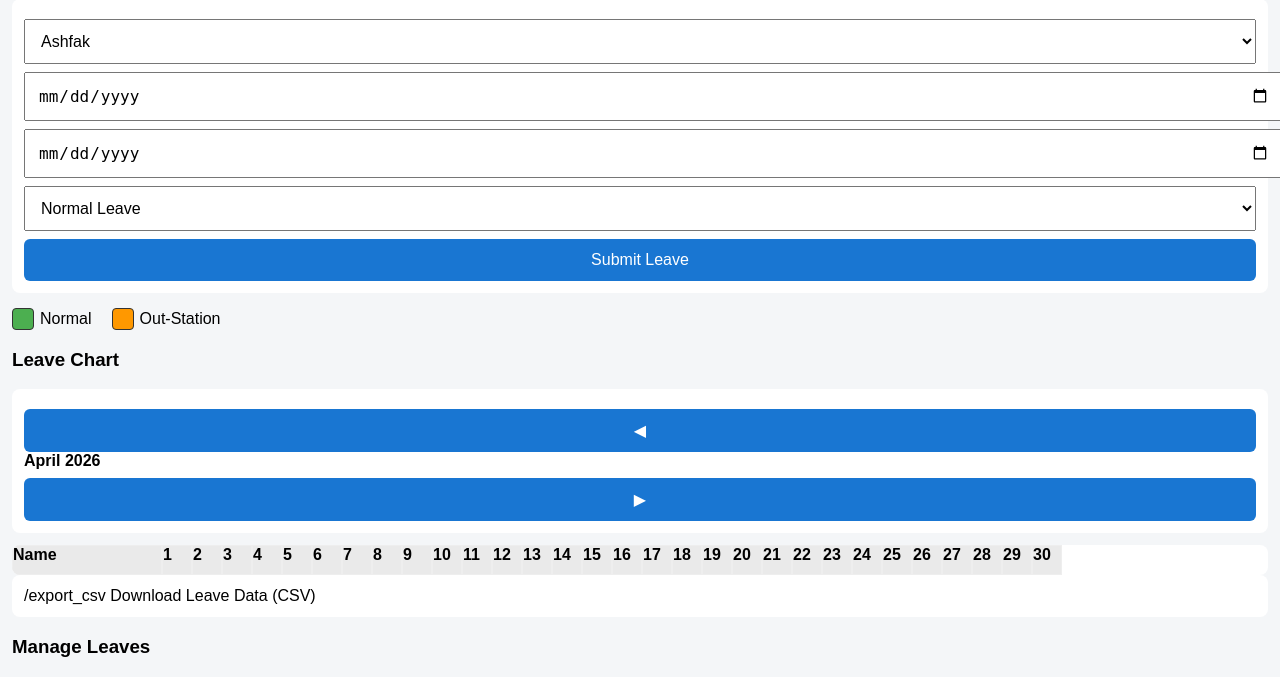
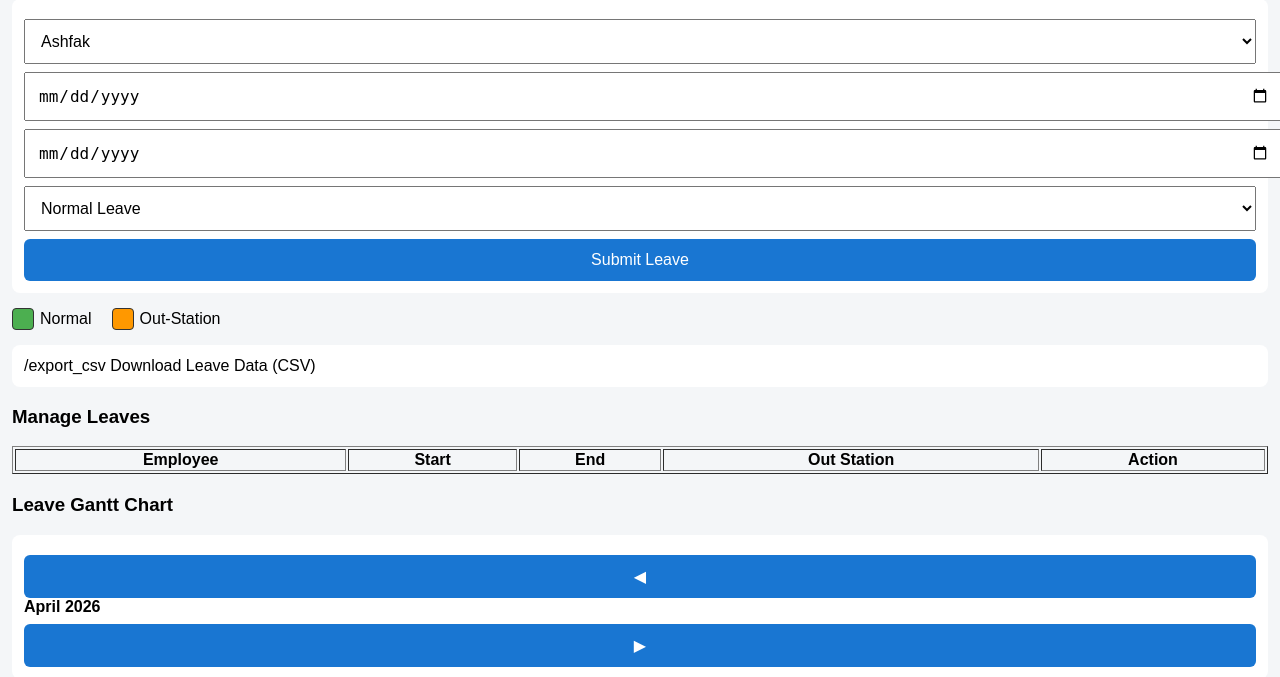
Before and after one commit to snehavinod1/leave-app, a Flask app: page / in a window 1280 px wide. Shown: the part 81-758 px from the top of the page. Run offline with Flask 3, Linux system fonts and the light colour scheme; data comes from the database, SQL or seed files in the repository; data that the repository does not hold is empty; parts of the project's set-up code (start-up, migrations or seed data) failed here and were passed over.

Commit message:
Update index.html

```diff
--- a/templates/index.html
+++ b/templates/index.html
@@ -49,20 +49,7 @@ button:active { background:#125ea8; }
     <div class="legend-item"><div class="legend-box out"></div> Out‑Station</div>
 </div>
 
-
-
-<h3>Leave Chart</h3>
-
-<div class="card">
-    <button onclick="nav(-1)">◀</button>
-    <strong id="label"></strong>
-    <button onclick="nav(1)">▶</button>
-</div>
-
-<div id="ganttWrapper">
-    <div id="chart"></div>
-</div>
-
+<!-- EXPORT BUTTON (correct placement) -->
 <div class="card">
     /export_csv
         Download Leave Data (CSV)
@@ -83,6 +70,17 @@ button:active { background:#125ea8; }
   <tbody></tbody>
 </table>
 
+<h3>Leave Gantt Chart</h3>
+
+<div class="card">
+    <button onclick="nav(-1)">◀</button>
+    <strong id="label"></strong>
+    <button onclick="nav(1)">▶</button>
+</div>
+
+<div id="ganttWrapper">
+    <div id="chart"></div>
+</div>
 
 <script>
 let dt = new Date(), y = dt.getFullYear(), m = dt.getMonth()+1;
```
